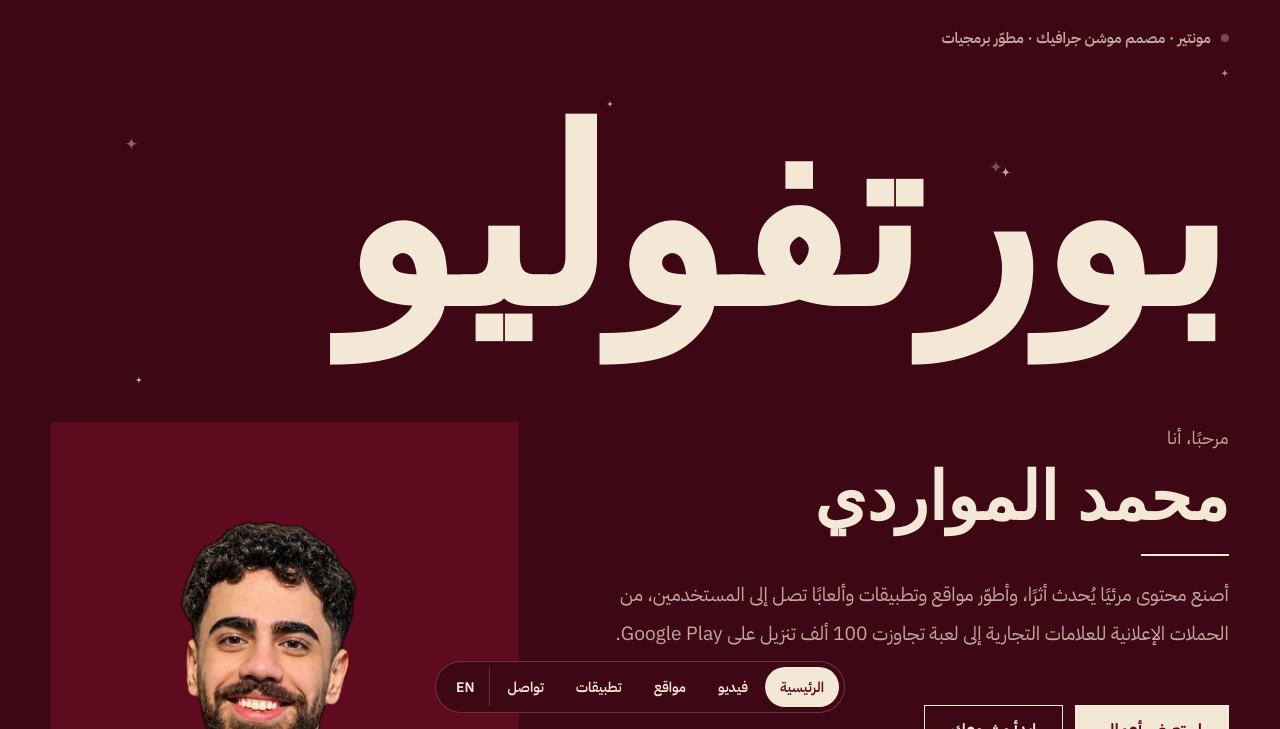
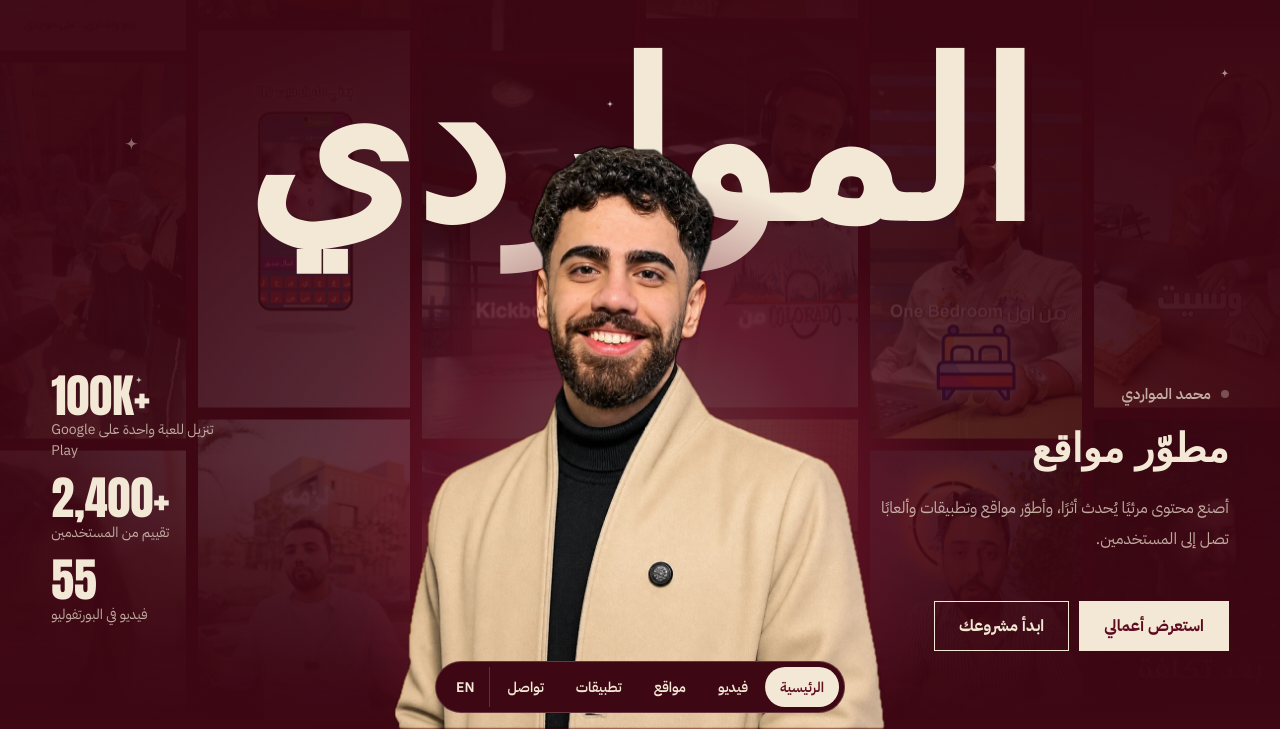
Before and after one commit to mmawardy/mawardy-portfolio, a plain HTML site: page index.html in a window 1280 px wide. Shown: the part 71-800 px from the top of the page. Drawn offline with nearby package versions, Linux system fonts and the light colour scheme; a web font is replaced by a local one.

Commit message:
Redesign the hero with an animated work wall
Co-Authored-By: Claude Opus 5.5 <noreply@anthropic.com>

```diff
--- a/index.html
+++ b/index.html
@@ -10,7 +10,7 @@
 <link rel="preconnect" href="https://fonts.googleapis.com">
 <link rel="preconnect" href="https://fonts.gstatic.com" crossorigin>
 <link href="https://fonts.googleapis.com/css2?family=Alexandria:wght@500;700;800&family=Anton&family=IBM+Plex+Sans+Arabic:wght@400;500;600;700&family=Montserrat:wght@400;500;600;800&display=swap" rel="stylesheet">
-<link rel="stylesheet" href="style.css?v=5">
+<link rel="stylesheet" href="style.css?v=9">
 </head>
 <body class="is-loading">
 
@@ -28,14 +28,15 @@
 
 <main>
   <section id="home" class="hero">
-    <p class="hero-eyebrow"><span class="dot"></span><span data-i18n="eyebrow"></span></p>
-    <h1 class="hero-title" id="heroTitle"></h1>
+    <div class="hero-wall" id="heroWall" aria-hidden="true"></div>
+    <div class="hero-shade" aria-hidden="true"></div>
+    <div class="hero-stage">
+      <h1 class="hero-title" id="heroTitle"></h1>
+      <div class="hero-glow" aria-hidden="true"></div>
 
-    <div class="hero-grid">
-      <div class="hero-copy">
-        <p class="hero-hello" data-i18n="hello"></p>
-        <h2 class="hero-name" data-i18n="name"></h2>
-        <span class="name-rule" aria-hidden="true"></span>
+      <div class="hero-side hero-copy">
+        <p class="hero-eyebrow"><span class="dot"></span><span data-i18n="name"></span></p>
+        <p class="hero-role-wrap"><span class="hero-role" id="heroRole"></span></p>
         <p class="hero-bio" data-i18n="bio"></p>
         <div class="hero-actions">
           <a class="btn btn-solid" href="#video" data-i18n="ctaWork"></a>
@@ -43,12 +44,9 @@
         </div>
       </div>
 
-      <div class="hero-portrait">
-        <div class="portrait-frame" id="portrait"></div>
-        <p class="portrait-tag" data-i18n="portraitTag"></p>
-      </div>
+      <div class="hero-portrait"><div id="portrait"></div></div>
 
-      <ul class="hero-facts" id="heroFacts"></ul>
+      <ul class="hero-side hero-facts" id="heroFacts"></ul>
     </div>
   </section>
 
@@ -135,7 +133,7 @@
 
 <script src="https://cdnjs.cloudflare.com/ajax/libs/gsap/3.12.5/gsap.min.js"></script>
 <script src="https://cdnjs.cloudflare.com/ajax/libs/gsap/3.12.5/ScrollTrigger.min.js"></script>
-<script src="content.js?v=5"></script>
-<script src="main.js?v=5"></script>
+<script src="content.js?v=6"></script>
+<script src="main.js?v=7"></script>
 </body>
 </html>
--- a/main.js
+++ b/main.js
@@ -9,10 +9,10 @@
     ar: {
       topRole: "مونتاج · موشن جرافيك · تطوير رقمي",
       eyebrow: "مونتير · مصمم موشن جرافيك · مطوّر برمجيات",
-      title: "بورتفوليو",
+      title: "المواردي",
       hello: "مرحبًا، أنا",
       name: "محمد المواردي",
-      bio: "أصنع محتوى مرئيًا يُحدث أثرًا، وأطوّر مواقع وتطبيقات وألعابًا تصل إلى المستخدمين، من الحملات الإعلانية للعلامات التجارية إلى لعبة تجاوزت 100 ألف تنزيل على Google Play.",
+      bio: "أصنع محتوى مرئيًا يُحدث أثرًا، وأطوّر مواقع وتطبيقات وألعابًا تصل إلى المستخدمين.",
       ctaWork: "استعرض أعمالي",
       ctaContact: "ابدأ مشروعك",
       portraitTag: "محمد المواردي",
@@ -38,10 +38,10 @@
     en: {
       topRole: "Video · Motion · Development",
       eyebrow: "VIDEO EDITOR · MOTION DESIGNER · DEVELOPER",
-      title: "Portfolio",
+      title: "Mawardy",
       hello: "Hello, I'm",
       name: "Mohamed Almawardy",
-      bio: "I create video content that makes an impact and build websites, apps and games that reach real users, from brand campaigns to a Google Play game with more than 100,000 downloads.",
+      bio: "I create video content that makes an impact, and build websites, apps and games that reach real users.",
       ctaWork: "View my work",
       ctaContact: "Start a project",
       portraitTag: "Mohamed Almawardy",
@@ -64,6 +64,11 @@
       navHome: "Home", navVideo: "Video", navWeb: "Web", navApps: "Apps", navContact: "Contact",
       lang: "عربي",
     },
+  };
+
+  const ROLES = {
+    ar: ["مونتير فيديو", "مصمم موشن جرافيك", "مطوّر مواقع", "مطوّر تطبيقات وألعاب"],
+    en: ["Video Editor", "Motion Designer", "Web Developer", "App & Game Developer"],
   };
 
   const MATRIX = {
@@ -115,8 +120,7 @@
 
   const fitTitle = () => {
     const title = $("#heroTitle");
-    const available = title.parentElement.clientWidth
-      - parseFloat(getComputedStyle(title.parentElement).paddingInlineStart) * 2;
+    const available = title.clientWidth;
     title.style.fontSize = "100px";
     const measure = document.createElement("span");
     measure.style.cssText = "display:inline-block;visibility:hidden;position:absolute";
@@ -124,7 +128,7 @@
     title.append(measure);
     const width = measure.getBoundingClientRect().width;
     measure.remove();
-    const heightCap = innerHeight * (lang === "ar" ? 0.3 : 0.42);
+    const heightCap = innerHeight * (innerWidth > 900 ? (lang === "ar" ? 0.27 : 0.38) : 0.3);
     title.style.fontSize = `${Math.min((100 * available) / width, heightCap)}px`;
   };
 
@@ -288,8 +292,10 @@
     return stat;
   };
 
+  const heroFactStats = () => [SITE.stats[0], SITE.stats[1], SITE.stats[4]];
+
   const renderHeroFacts = () => {
-    $("#heroFacts").replaceChildren(...SITE.stats.slice(0, 3).map((stat) => {
+    $("#heroFacts").replaceChildren(...heroFactStats().map((stat) => {
       const row = el("li");
       row.append(el("b", "", `${stat.value.toLocaleString("en-US")}${stat.suffix}`), el("span", "", stat.label[lang]));
       return row;
@@ -337,28 +343,67 @@
   };
 
   const renderPortrait = () => {
-    const frame = $("#portrait");
-    if (!SITE.photo) {
-      const mark = image("assets/img/mark-burgundy.png");
-      mark.classList.add("is-mark");
-      frame.replaceChildren(mark);
-      return;
-    }
-    frame.classList.add("has-photo");
-    const photo = image(SITE.photo, t("name"));
+    const photo = image(SITE.photo || "assets/img/mark-cream.png", t("name"));
     photo.classList.add("portrait-photo");
+    if (!SITE.photo) photo.classList.add("is-mark");
     photo.loading = "eager";
-    frame.replaceChildren(photo);
+    $("#portrait").replaceChildren(photo);
   };
 
-  // The cut-out leans gently toward the pointer.
+  const renderHeroWall = () => {
+    const posters = SITE.videoGroups.flatMap((group) => group.items.map((item) => item.poster));
+    const columns = Array.from({ length: 6 }, (_, column) => {
+      const col = el("div", "hero-wall-col");
+      const track = el("div", "hero-wall-track");
+      const picks = Array.from({ length: 5 }, (_, row) => posters[(column * 5 + row * 3) % posters.length]);
+      // The list is doubled so the -50% loop has no visible seam.
+      [...picks, ...picks].forEach((src) => {
+        const tile = image(src);
+        tile.loading = "eager";
+        track.append(tile);
+      });
+      col.append(track);
+      return col;
+    });
+    $("#heroWall").replaceChildren(...columns);
+  };
+
+  let roleIndex = 0;
+  const renderRole = () => { $("#heroRole").textContent = ROLES[lang][roleIndex % ROLES[lang].length]; };
+
+  const startRoleLoop = () => {
+    const role = $("#heroRole");
+    setInterval(() => {
+      if (document.hidden) return;
+      if (!animate) { roleIndex += 1; renderRole(); return; }
+      gsap.to(role, {
+        yPercent: -115, autoAlpha: 0, duration: 0.4, ease: "power2.in",
+        onComplete: () => {
+          roleIndex += 1;
+          renderRole();
+          gsap.fromTo(role, { yPercent: 115, autoAlpha: 0 }, { yPercent: 0, autoAlpha: 1, duration: 0.65, ease: "power3.out" });
+        },
+      });
+    }, 2800);
+  };
+
+  // Layers move at different speeds toward the pointer to create depth.
   const setupPortraitMotion = () => {
-    if (!animate || !SITE.photo || !matchMedia("(hover: hover)").matches) return;
-    const moveX = gsap.quickTo(".portrait-photo", "x", { duration: 0.8, ease: "power3.out" });
-    const moveY = gsap.quickTo(".portrait-photo", "y", { duration: 0.8, ease: "power3.out" });
+    if (!animate || !matchMedia("(hover: hover)").matches) return;
+    const layers = [["#portrait", 26, 12], [".hero-title", -34, -10], ["#heroWall", -18, -14], [".hero-glow", 16, 8]];
+    const movers = layers.map(([selector, rangeX, rangeY]) => ({
+      moveX: gsap.quickTo(selector, "x", { duration: 1, ease: "power3.out" }),
+      moveY: gsap.quickTo(selector, "y", { duration: 1, ease: "power3.out" }),
+      rangeX, rangeY,
+    }));
     addEventListener("pointermove", ({ clientX, clientY }) => {
-      moveX((clientX / innerWidth - 0.5) * 22);
-      moveY((clientY / innerHeight - 0.5) * 12);
+      if (scrollY > innerHeight) return;
+      const offsetX = clientX / innerWidth - 0.5;
+      const offsetY = clientY / innerHeight - 0.5;
+      movers.forEach(({ moveX, moveY, rangeX, rangeY }) => {
+        moveX(offsetX * rangeX);
+        moveY(offsetY * rangeY);
+      });
     }, { passive: true });
   };
 
@@ -391,6 +436,7 @@
 
   const renderAll = () => {
     renderStaticText();
+    renderRole();
     renderTitle();
     renderWork();
     renderMatrix();
@@ -594,35 +640,40 @@
       y: 24, autoAlpha: 0, duration: 0.8, ease: "power3.out", stagger: 0.12,
       scrollTrigger: { trigger: ".foot", start: "top 98%", once: true },
     });
-    gsap.to("#portrait", {
-      yPercent: -5, ease: "none",
-      scrollTrigger: { trigger: ".hero-portrait", start: "top 60%", end: "bottom top", scrub: true },
-    });
-    gsap.to(".hero-title", {
-      yPercent: -12, ease: "none",
-      scrollTrigger: { trigger: ".hero", start: "top top", end: "bottom top", scrub: true },
-    });
+    const heroScrub = { trigger: ".hero", start: "top top", end: "bottom top", scrub: 0.6 };
+    gsap.to(".hero-stage", { yPercent: 16, ease: "none", scrollTrigger: heroScrub });
+    gsap.to(".hero-portrait", { scale: 0.88, transformOrigin: "50% 100%", ease: "none", scrollTrigger: heroScrub });
+    gsap.to(".hero-side", { autoAlpha: 0, ease: "none", scrollTrigger: { ...heroScrub, end: "60% top" } });
+    gsap.to(".hero-shade", { backgroundColor: "#3D0713", ease: "none", scrollTrigger: heroScrub });
   };
 
   // The timeline is built while the loader still covers the page, so every element starts hidden.
   const buildIntro = () => {
-    const nameWords = splitWords($(".hero-name"));
     const bioWords = splitWords($(".hero-bio"));
-    return gsap.timeline({ paused: true })
-      .from(".top-logo img", { autoAlpha: 0, scale: 0.7, filter: "blur(10px)", duration: 1, ease: "power3.out", clearProps: "filter" }, 0)
-      .from(".top-role", { autoAlpha: 0, y: -16, duration: 0.7, ease: "power3.out" }, 0.25)
-      .from(".hero-eyebrow", { autoAlpha: 0, y: 22, duration: 0.7, ease: "power3.out" }, 0.3)
-      .from(".hero-title .ch", { yPercent: 112, duration: 1.2, ease: "power4.out", stagger: 0.055 }, 0.35)
-      .from(".portrait-frame", { clipPath: "inset(100% 0 0 0)", duration: 1.2, ease: "power4.inOut", clearProps: "clipPath" }, 0.55)
-      .from(".portrait-photo", { yPercent: 24, scale: 1.1, autoAlpha: 0, duration: 1.5, ease: "power4.out" }, 0.95)
-      .from(".portrait-tag", { autoAlpha: 0, duration: 0.7 }, 1.9)
-      .from(".hero-hello", { autoAlpha: 0, y: 20, duration: 0.6, ease: "power3.out" }, 0.85)
-      .from(nameWords, { yPercent: 115, duration: 1, ease: "power4.out", stagger: 0.1 }, 0.95)
-      .from(".name-rule", { scaleX: 0, duration: 0.9, ease: "power3.inOut" }, 1.3)
-      .from(bioWords, { yPercent: 110, autoAlpha: 0, duration: 0.6, ease: "power3.out", stagger: 0.016 }, 1.35)
-      .from(".hero-actions .btn", { y: 26, autoAlpha: 0, duration: 0.7, ease: "power3.out", stagger: 0.12 }, 1.9)
-      .from(".hero-facts li", { y: 30, autoAlpha: 0, duration: 0.7, ease: "power3.out", stagger: 0.12 }, 2)
-      .from(".dock", { y: 90, autoAlpha: 0, duration: 0.8, ease: "power3.out", clearProps: "transform,opacity,visibility" }, 2.2);
+    const factNumbers = $$(".hero-facts b");
+    const stats = heroFactStats();
+    const counters = stats.map(() => ({ value: 0 }));
+    factNumbers.forEach((node, index) => { node.textContent = `0${stats[index].suffix}`; });
+    const timeline = gsap.timeline({ paused: true })
+      .from(".hero-wall-col", { yPercent: 14, autoAlpha: 0, duration: 1.6, ease: "power3.out", stagger: 0.09 }, 0)
+      .from(".top-logo img", { autoAlpha: 0, scale: 0.7, filter: "blur(10px)", duration: 1, ease: "power3.out", clearProps: "filter" }, 0.1)
+      .from(".top-role", { autoAlpha: 0, y: -16, duration: 0.7, ease: "power3.out" }, 0.3)
+      .from(".hero-title .ch", { yPercent: 118, duration: 1.3, ease: "power4.out", stagger: 0.07 }, 0.3)
+      .from(".hero-glow", { autoAlpha: 0, scale: 0.4, duration: 1.5, ease: "power3.out" }, 0.55)
+      .from("#portrait", { yPercent: 34, scale: 0.9, autoAlpha: 0, duration: 1.6, ease: "power4.out", transformOrigin: "50% 100%" }, 0.65)
+      .from(".hero-eyebrow", { autoAlpha: 0, y: 22, duration: 0.7, ease: "power3.out" }, 1.15)
+      .from(".hero-role-wrap", { autoAlpha: 0, y: 34, duration: 0.8, ease: "power3.out" }, 1.25)
+      .from(bioWords, { yPercent: 110, autoAlpha: 0, duration: 0.55, ease: "power3.out", stagger: 0.022 }, 1.4)
+      .from(".hero-actions .btn", { y: 26, autoAlpha: 0, duration: 0.7, ease: "power3.out", stagger: 0.12 }, 1.75)
+      .from(".hero-facts li", { x: lang === "ar" ? -40 : 40, autoAlpha: 0, duration: 0.8, ease: "power3.out", stagger: 0.14 }, 1.4)
+      .from(".dock", { y: 90, autoAlpha: 0, duration: 0.8, ease: "power3.out", clearProps: "transform,opacity,visibility" }, 2);
+    factNumbers.forEach((node, index) => {
+      timeline.to(counters[index], {
+        value: stats[index].value, duration: 1.8, ease: "power2.out",
+        onUpdate: () => { node.textContent = `${Math.round(counters[index].value).toLocaleString("en-US")}${stats[index].suffix}`; },
+      }, 1.5 + index * 0.14);
+    });
+    return timeline;
   };
 
   const finishLoading = () => {
@@ -681,12 +732,14 @@
 
   $("#year").textContent = new Date().getFullYear();
   renderPortrait();
+  renderHeroWall();
   renderContact();
   renderMarquee();
   renderAll();
   setupDock();
   setupScrollMotion();
   setupPortraitMotion();
+  startRoleLoop();
   if (!prefersReducedMotion) startSparkles();
   // Slow font servers must not hold the page behind the loader.
   const fontsReady = document.fonts?.ready ?? Promise.resolve();
--- a/style.css
+++ b/style.css
@@ -54,43 +54,59 @@ ul { list-style: none; }
 .top-role { font-size: 13px; color: var(--cream-dim); }
 
 /* Hero */
-.hero { padding: 96px var(--gutter) 56px; }
-.hero-eyebrow {
-  display: flex; align-items: center; gap: 10px; margin-bottom: 12px;
-  font-size: 13px; font-weight: 600; letter-spacing: .14em; color: var(--cream-dim);
+.hero { position: relative; min-height: 100vh; min-height: 100svh; overflow: hidden; isolation: isolate; background: var(--ink); }
+.hero-wall {
+  direction: ltr; position: absolute; inset: -8% -2%; z-index: -3;
+  display: grid; grid-template-columns: repeat(6, 1fr); gap: 12px; opacity: .42;
 }
-html[lang="ar"] .hero-eyebrow { letter-spacing: 0; font-size: 15px; }
-.dot { width: 8px; height: 8px; border-radius: 50%; background: var(--cream); animation: pulse 2s infinite; }
+.hero-wall-col { overflow: visible; }
+.hero-wall-track { display: grid; gap: 12px; animation: wall-rise 70s linear infinite; will-change: transform; backface-visibility: hidden; }
+.hero-wall-col:nth-child(even) .hero-wall-track { animation-direction: reverse; animation-duration: 84s; }
+.hero-wall-track img { width: 100%; aspect-ratio: 9 / 16; object-fit: cover; }
+@keyframes wall-rise { to { transform: translate3d(0, -50%, 0); } }
+.hero-shade {
+  position: absolute; inset: 0; z-index: -2;
+  background:
+    linear-gradient(to top, var(--ink) 0, rgba(61, 7, 19, .15) 34%, rgba(61, 7, 19, .55) 100%),
+    radial-gradient(70% 75% at 50% 62%, rgba(94, 11, 32, .1) 0, rgba(61, 7, 19, .9) 76%);
+}
+.hero-stage {
+  position: relative; min-height: 100vh; min-height: 100svh;
+  display: grid; grid-template-columns: minmax(0, 1fr) minmax(0, 1.1fr) minmax(0, 1fr);
+  gap: 0 clamp(12px, 2vw, 32px); align-items: end; padding: 0 var(--gutter);
+}
+.hero-title {
+  position: absolute; top: clamp(60px, 7.5vh, 84px); left: var(--gutter); right: var(--gutter); z-index: 0;
+  font-family: var(--display); font-weight: 400; line-height: 1; white-space: nowrap; text-align: center;
+  color: var(--cream); text-transform: uppercase; overflow: hidden; padding-block: .06em;
+}
+html[lang="ar"] .hero-title { font-weight: 800; line-height: 1.25; padding-block: .1em .5em; margin-bottom: -.4em; }
+.hero-title .ch { display: inline-block; will-change: transform; }
+.hero-glow {
+  position: absolute; left: 50%; bottom: -14vh; z-index: 1; width: min(84vh, 62vw); aspect-ratio: 1; border-radius: 50%;
+  transform: translateX(-50%); background: radial-gradient(circle, rgba(243, 232, 214, .24) 0, rgba(116, 26, 48, .55) 42%, rgba(61, 7, 19, 0) 70%);
+}
+.hero-portrait { grid-column: 2; grid-row: 1; position: relative; z-index: 2; align-self: end; height: 73vh; height: 73svh; display: flex; justify-content: center; }
+#portrait { height: 100%; display: flex; align-items: flex-end; justify-content: center; will-change: transform; }
+.portrait-photo { display: block; height: 100%; width: auto; max-width: none; object-fit: contain; object-position: bottom; }
+#portrait img.is-mark { height: 50%; }
+.hero-side { position: relative; z-index: 3; grid-row: 1; padding-bottom: clamp(88px, 13vh, 118px); }
+.hero-copy { grid-column: 1; }
+.hero-eyebrow { display: flex; align-items: center; gap: 10px; margin-bottom: 8px; font-size: 15px; font-weight: 600; color: var(--cream-dim); }
+.dot { flex: none; width: 8px; height: 8px; border-radius: 50%; background: var(--cream); animation: pulse 2s infinite; }
 @keyframes pulse { 50% { opacity: .3; } }
-
-.hero-title {
-  font-family: var(--display); font-weight: 400; line-height: 1; white-space: nowrap;
-  color: var(--cream); text-transform: uppercase; overflow: hidden; padding-block: .04em;
-}
-html[lang="ar"] .hero-title { font-weight: 800; line-height: 1.25; }
-.hero-title .ch { display: inline-block; will-change: transform; }
-
-.hero-grid {
-  display: grid; grid-template-columns: 1.15fr .85fr; gap: 32px clamp(32px, 6vw, 96px);
-  margin-top: 40px; align-items: start;
-}
-.hero-hello { font-size: 18px; letter-spacing: .02em; color: var(--cream-dim); }
-.hero-name {
-  margin: 0; color: var(--cream); font-family: var(--display); font-weight: 400;
-  font-size: clamp(38px, 5.2vw, 72px); line-height: 1.15;
-}
-html[lang="ar"] .hero-name { font-weight: 800; line-height: 1.3; }
-.hero-bio { max-width: 34em; font-size: clamp(17px, 1.5vw, 20px); line-height: 1.9; color: var(--cream-dim); }
-html[lang="ar"] .hero-bio { line-height: 2; }
-.name-rule { display: block; width: 88px; height: 2px; margin: 14px 0 20px; background: var(--cream); transform-origin: left; }
-html[dir="rtl"] .name-rule { transform-origin: right; }
+.hero-role-wrap { overflow: hidden; padding-block: .1em; font-family: var(--display); font-size: clamp(28px, 3.1vw, 48px); line-height: 1.3; }
+html[lang="ar"] .hero-role-wrap { font-weight: 700; line-height: 1.5; }
+.hero-role { display: inline-block; }
+.hero-bio { max-width: 25em; margin-top: 10px; font-size: clamp(16px, 1.25vw, 18px); line-height: 1.85; color: var(--cream-dim); }
+html[lang="ar"] .hero-bio { line-height: 1.95; }
 .word { display: inline-block; overflow: hidden; vertical-align: top; padding-block: .36em; margin-block: -.36em; }
 .word-in { display: inline-block; }
-.hero-actions { display: flex; flex-wrap: wrap; gap: 12px; margin-top: 26px; }
+.hero-actions { display: flex; flex-wrap: wrap; gap: 10px; margin-top: 20px; }
 
 .btn {
   display: inline-flex; align-items: center; justify-content: center; min-height: 50px;
-  padding: 10px 26px; border: 1.5px solid var(--cream);
+  padding: 10px 24px; border: 1.5px solid var(--cream);
   font-weight: 700; font-size: 16px; text-decoration: none; cursor: pointer;
   transition: background .3s, color .3s, transform .3s;
 }
@@ -100,26 +116,10 @@ html[dir="rtl"] .name-rule { transform-origin: right; }
 .cream .btn { border-color: var(--burgundy); }
 a.btn[aria-disabled="true"] { opacity: .55; pointer-events: none; }
 
-.hero-portrait { grid-row: span 2; position: relative; }
-.portrait-frame {
-  aspect-ratio: 4 / 5; overflow: hidden; background: var(--cream);
-  display: flex; align-items: center; justify-content: center;
-}
-.portrait-frame img { width: 100%; height: 100%; object-fit: cover; }
-.portrait-frame img.is-mark { width: 62%; height: auto; object-fit: contain; }
-.portrait-frame.has-photo { position: relative; overflow: visible; background: var(--burgundy); align-items: flex-end; }
-.portrait-frame.has-photo .portrait-photo { position: relative; z-index: 1; width: 100%; height: 112%; object-fit: contain; object-position: bottom; transform-origin: bottom center; }
-.portrait-tag {
-  z-index: 2; position: absolute; bottom: 14px; inset-inline-start: 50%; transform: translateX(-50%);
-  padding: 2px 14px; white-space: nowrap;
-  background: var(--burgundy); color: var(--cream); font-size: 13px; font-weight: 600;
-}
-html[dir="rtl"] .portrait-tag { transform: translateX(50%); }
-
-.hero-facts { display: grid; grid-template-columns: repeat(3, 1fr); gap: 18px; padding-top: 20px; border-top: 1px solid var(--line); }
-.hero-facts b { display: block; font-size: 17px; }
-.hero-facts b { direction: ltr; unicode-bidi: plaintext; text-align: start; font: 400 clamp(30px, 3.4vw, 46px)/1.1 "Anton", sans-serif; }
-.hero-facts span { display: block; font-size: 14px; line-height: 1.5; color: var(--cream-dim); }
+.hero-facts { grid-column: 3; display: grid; gap: 12px; justify-items: end; text-align: end; }
+.hero-facts li { display: block; }
+.hero-facts b { direction: ltr; unicode-bidi: plaintext; display: block; font: 400 clamp(34px, 3.6vw, 56px)/1.08 "Anton", sans-serif; }
+.hero-facts span { display: block; max-width: 13em; font-size: 14px; line-height: 1.45; color: var(--cream-dim); }
 
 /* Marquee */
 .marquee { direction: ltr; overflow: hidden; background: var(--cream); color: var(--burgundy); padding: 12px 0; }
@@ -335,9 +335,18 @@ html[dir="rtl"] .dock-lang { border-radius: 999px 0 0 999px; }
 }
 
 @media (max-width: 900px) {
-  .hero-grid, .about-cols { grid-template-columns: 1fr; }
-  .hero-portrait { grid-row: auto; grid-column: 1; order: 2; max-width: 460px; }
-  .hero-facts { order: 3; }
+  .about-cols { grid-template-columns: 1fr; }
+  .hero-wall { grid-template-columns: repeat(3, 1fr); }
+  .hero-wall-col:nth-child(n+4) { display: none; }
+  .hero-stage { grid-template-columns: minmax(0, 1fr); padding-top: 84px; padding-bottom: 104px; align-items: start; }
+  .hero-title { position: relative; top: auto; left: auto; right: auto; grid-row: 1; grid-column: 1; }
+  .hero-glow { bottom: auto; top: 13vh; width: 92vw; }
+  .hero-portrait { grid-row: 2; grid-column: 1; height: 50vh; height: 50svh; margin-top: -9vw; }
+  .portrait-photo { -webkit-mask-image: linear-gradient(to bottom, #000 78%, transparent 100%); mask-image: linear-gradient(to bottom, #000 78%, transparent 100%); }
+  .hero-copy { grid-row: 3; grid-column: 1; padding-bottom: 0; text-align: center; margin-top: 12px; }
+  .hero-eyebrow, .hero-actions { justify-content: center; }
+  .hero-bio { margin-inline: auto; }
+  .hero-facts { grid-row: 4; grid-column: 1; grid-template-columns: repeat(3, 1fr); justify-items: center; text-align: center; gap: 10px; padding: 22px 0 0; }
   .app { grid-template-columns: 1fr; }
   .sites { grid-template-columns: 1fr; }
   .stats { grid-template-columns: repeat(2, 1fr); }
@@ -350,8 +359,6 @@ html[dir="rtl"] .dock-lang { border-radius: 999px 0 0 999px; }
   body { font-size: 16px; }
   .top-role { display: none; }
   .top-logo img { height: 40px; }
-  .hero { padding-top: 84px; }
-  .hero-facts { gap: 10px; }
   .stats { grid-template-columns: 1fr 1fr; }
   .stat { padding-inline-end: 10px; }
   .matrix { grid-template-columns: 1fr; }
@@ -368,6 +375,6 @@ html[dir="rtl"] .dock-lang { border-radius: 999px 0 0 999px; }
 
 @media (prefers-reduced-motion: reduce) {
   html { scroll-behavior: auto; }
-  .marquee-track, .dot { animation: none; }
+  .marquee-track, .dot, .hero-wall-track { animation: none; }
   .btn:hover { transform: none; }
 }
```
